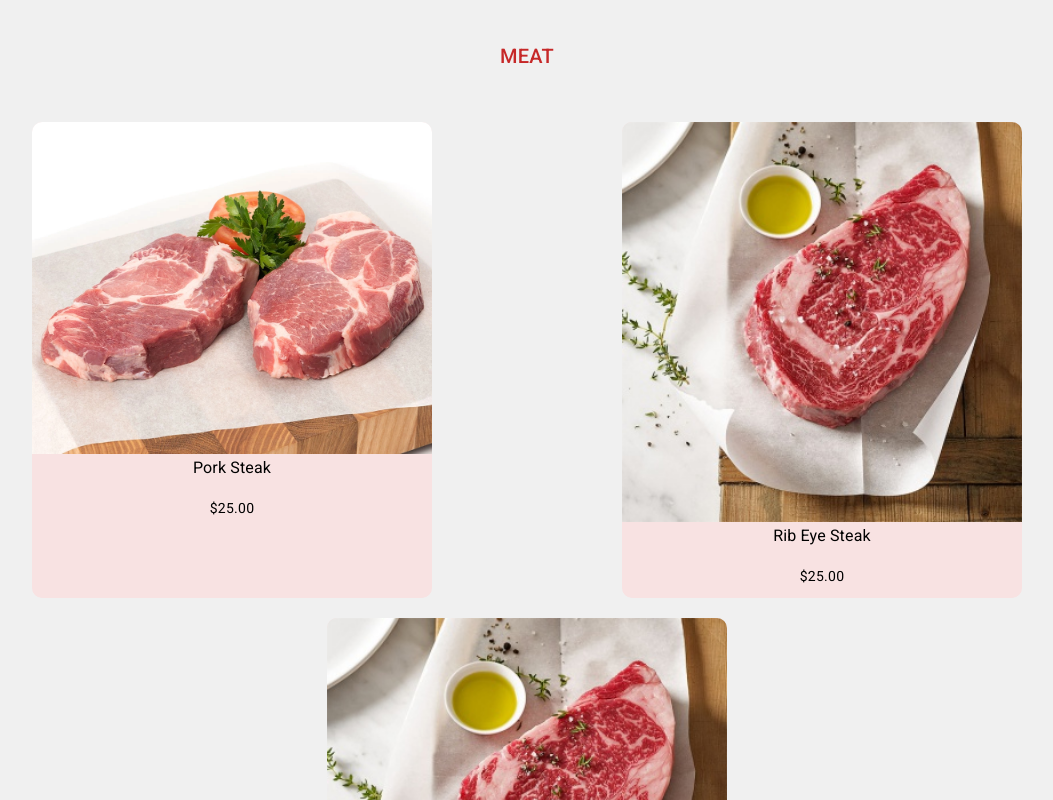
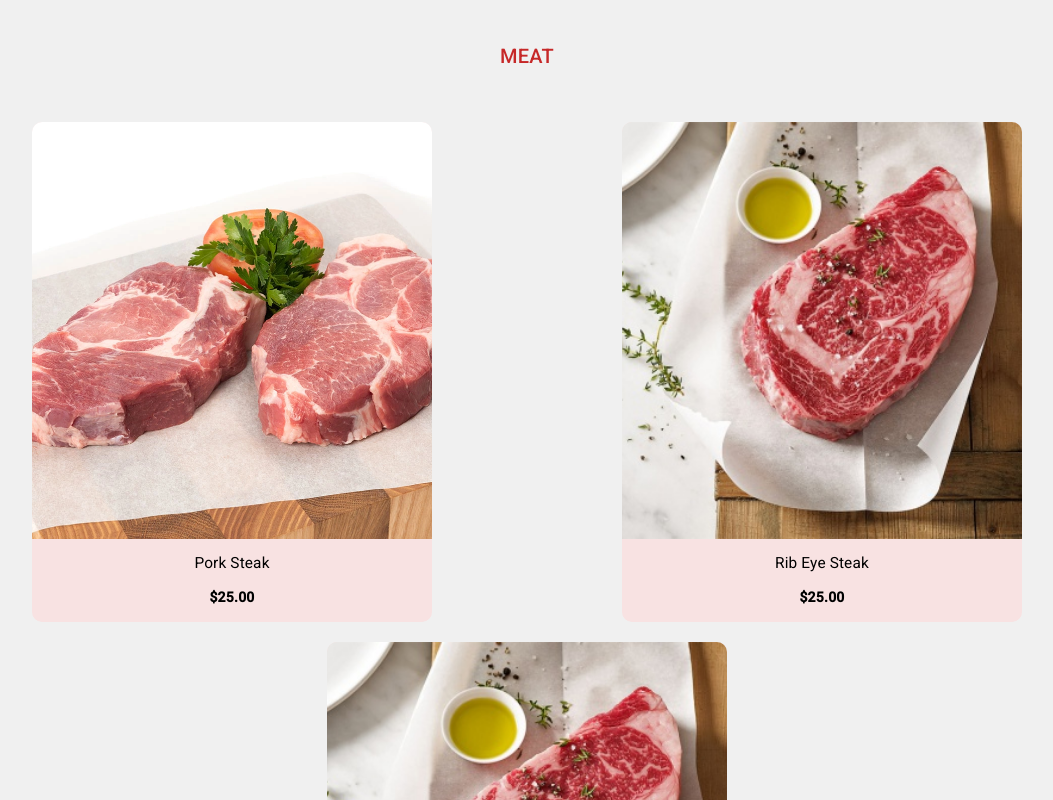
Before and after one commit to limekh/Satriales, an Angular app in the folder satriale/: page / in a window 1280 px wide. Shown: the part 1320-2120 px from the top of the page, without its empty margins (113-1166 px from the left). Built offline with nearby package versions, Linux system fonts and the light colour scheme.

Commit message:
fixed product cards and modals

```diff
--- a/satriale/src/app/components/product-modal/product-modal.component.css
+++ b/satriale/src/app/components/product-modal/product-modal.component.css
@@ -2,25 +2,48 @@
   background-color: rgb(248, 226, 226);
   padding: 20px;
 
-  img {
+  display: flex;
+  flex-direction: column;
+  align-items: center;
+  text-align: center;
+}
+
+.product-modal-content img {
   border-radius: 5px;
   max-width: 100%;
   max-height: 300px;
   margin: 10px 0;
 }
 
-  button {
-    margin: 5px;
+.product-modal-content h1,
+.product-modal-content h2,
+.product-modal-content p,
+.product-modal-content ul,
+.product-modal-content li,
+.product-modal-content div {
+  text-align: center !important;
+  width: 100%;
 }
 
-  .price {
+.product-modal-content ul {
+  list-style: none;
+  padding: 0;
+  margin: 0 auto;
+}
+
+.product-modal-content li {
+  margin-bottom: 8px;
+  line-height: 1.4;
+}
+
+.product-modal-content .price {
   font-size: 2rem;
   font-weight: bold;
   color: #c62828;
   margin: 1rem 0;
 }
 
-}
+
  /* .product-page-container {
   background-color: rgb(248, 226, 226);
   border-radius: 10px;
--- a/satriale/src/styles.css
+++ b/satriale/src/styles.css
@@ -39,6 +39,14 @@ app-footer {
 }
 
 .product-card {
+  display: flex;
+  flex-direction: column;
+  justify-content: space-between;
+  height: 100%;
+
+  width: 400px;
+  height: 500px;
+
   border-radius: 10px;
   background-color: rgb(248, 226, 226);
   text-align: center;
@@ -56,9 +64,20 @@ app-footer {
   }
 }
 
+.product-card h3 {
+  margin: 10px 0;
+  font-size: 1.1em;
+}
+
+.product-card p {
+  margin: 0 0 15px;
+  font-weight: bold;
+}
+
+
 .product-card img {
   width: 100%;
-  height: auto;
+  height: 450px;
   object-fit: cover;
   display:block;
 }
```
Lines whose indentation alone changed are shown as unchanged.
